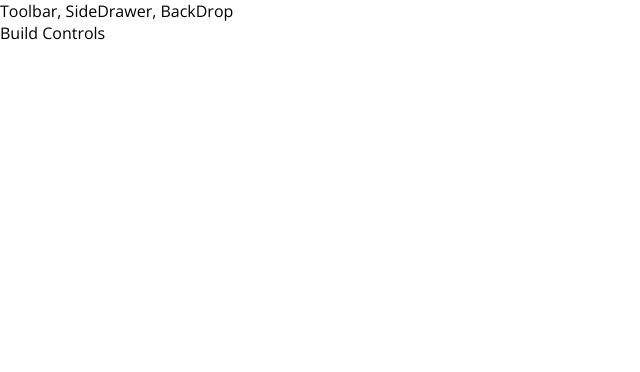
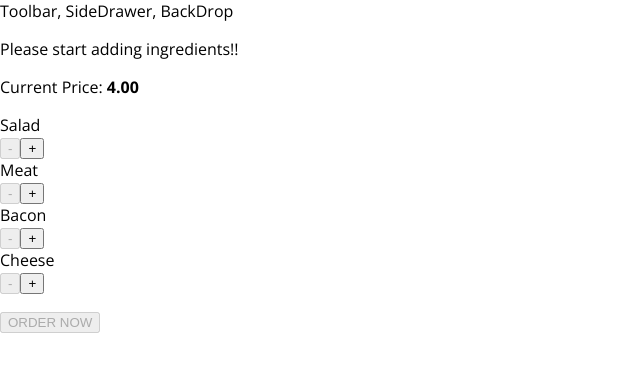
Before and after one commit to vipulparmar23/burger-builder, a React app: page / in a window 1280 px wide. Shown: the top 372 px of the page, without its empty margins (0-640 px from the left). Built offline with nearby package versions, Linux system fonts and the light colour scheme.

Commit message:
add buildcontrols with order button

```diff
--- /dev/null
+++ b/src/component/Burger/BuildControls/BuildControl/BuildControl.css
@@ -0,0 +1,56 @@
+.BuildControl {
+    display: flex;
+    justify-content: space-between;
+    align-items: center;
+    margin: 5px 0;
+}
+
+.BuildControl button {
+    display: block;
+    font: inherit;
+    padding: 5px;
+    margin: 0 5px;
+    width: 80px;
+    border: 1px solid #AA6817;
+    cursor: pointer;
+    outline: none;
+}
+
+.BuildControl button:disabled {
+    background-color: #AC9980;
+    border: 1px solid #7E7365;
+    color: #ccc;
+    cursor: default;
+}
+
+.BuildControl button:hover:disabled {
+    background-color: #AC9980;
+    color: #ccc;
+    cursor: not-allowed;
+}
+
+.Label {
+    padding: 10px;
+    font-weight: bold;
+    width: 80px;
+}
+
+.BuildControl .Less {
+    background-color: #D39952;
+    color: white;
+}
+
+.BuildControl .More {
+    background-color: #8F5E1E;
+    color: white;
+}
+
+.BuildControl .Less:hover, .BuildControl .Less:active {
+    background-color: #DAA972;
+    color: white;
+}
+
+.BuildControl .More:hover,.BuildControl .More:active {
+    background-color: #99703F;
+    color: white;
+}
--- /dev/null
+++ b/src/component/Burger/BuildControls/BuildControl/BuildControl.js
@@ -0,0 +1,13 @@
+import React from 'react';
+
+import classes from './BuildControl.css';
+
+const BuildControl = (props) => (
+    <div className = {classes.BuildControl}>
+        <div className = {classes.Label}>{props.label}</div>
+        <button className = {classes.Less} onClick = {props.removed} disabled = {props.disabled}>-</button>
+        <button className = {classes.More} onClick = {props.added}>+</button>
+    </div>
+);
+
+export default BuildControl;
--- /dev/null
+++ b/src/component/Burger/BuildControls/BuildControls.css
@@ -0,0 +1,51 @@
+.BuildControls {
+    width: 100%;
+    background-color: #CF8F2E;
+    display: flex;
+    flex-flow: column;
+    align-items: center;
+    box-shadow: 0 2px 1px #ccc;
+    margin: auto;
+    padding: 1px 0;
+}
+
+.OrderButton {
+    background-color: #DAD735;
+    outline: none;
+    cursor: pointer;
+    border: 1px solid #966909;
+    color: #966909;
+    font-family: inherit;
+    font-size: 1.2em;
+    padding: 15px 30px;
+    box-shadow: 2px 2px 2px #966909;
+}
+
+.OrderButton:hover, .OrderButton:active{
+    background-color: #A0DB41;
+    border: 1px solid #966909;
+    color: #966909;
+}
+
+.OrderButton:disabled {
+    background-color: #C7C6C6;
+    cursor: not-allowed;
+    border: 1px solid #ccc;
+    color: #888888;
+}
+
+.OrderButton:not(:disabled){
+    animation: enable 0.3s linear;
+}
+
+@keyframes enable {
+    0% {
+        transform: scale(1);
+    }
+    60% {
+        transform: scale(1.1);
+    }
+    100% {
+        transform: scale(1);
+    }
+}
--- /dev/null
+++ b/src/component/Burger/BuildControls/BuildControls.js
@@ -0,0 +1,33 @@
+import React from 'react';
+import BuildControl from './BuildControl/BuildControl';
+
+import classes from './BuildControls.css';
+
+const controls = [
+    {label: 'Salad', type: 'salad'},
+    {label: 'Meat', type: 'meat'},
+    {label: 'Bacon', type: 'bacon'},
+    {label: 'Cheese', type: 'cheese'}
+];
+
+const BuildControls = (props) => (
+    <div className = {classes.BuildControls}>
+        <p>Current Price: <strong>{props.price.toFixed(2)}</strong></p>
+        {controls.map(ctrl => (
+            <BuildControl
+                key = {ctrl.label}
+                label = {ctrl.label}
+                added = {() => props.ingredientAdded(ctrl.type)}
+                removed = {() => props.ingredientRemoved(ctrl.type)}
+                disabled = {props.disabled[ctrl.type]}
+                />
+        ))}
+        <p/>
+        <button
+            className = {classes.OrderButton}
+            disabled = {!props.purchasable}
+            >ORDER NOW</button>
+    </div>
+);
+
+export default BuildControls;
--- a/src/component/Burger/Burger.css
+++ b/src/component/Burger/Burger.css
@@ -2,7 +2,7 @@
     width: 1005;
     margin: auto;
     height: 250px;
-    /* overflow: scroll; */
+    overflow: auto;
     text-align: center;
     font-weight: bold;
     font-size: 1.2rem;
--- a/src/component/Burger/Burger.js
+++ b/src/component/Burger/Burger.js
@@ -2,13 +2,30 @@
 import Classes from './Burger.css';
 import BurgerIngredient from './BurgetIngredient/BurgerIngredient';
 
-const burger = (props) => {
-    return(
+const burger = (props) => { // [salad: 1, bacon: 1, cheese: 2, meat: 2]
+
+    let transformedIngredient = Object.keys(props.ingredients)
+        .map(igKey => {
+            console.log('igKey: ', igKey);
+            return [...Array(props.ingredients[igKey])].map((_, i) => {
+                console.log('igKey inside second map function: ', props.ingredients[igKey]);
+                console.log('i: ' ,igKey+i);
+                return <BurgerIngredient key={igKey + i} type={igKey} />
+            })
+        }).reduce((arr, el) => {
+            return arr.concat(el);
+        }, []);
+        console.log('TransformedIngredient: ',transformedIngredient);
+
+        if(transformedIngredient.length === 0){
+            transformedIngredient = <p>Please start adding ingredients!!</p>;
+        }
+
+    return (
         <div className={Classes.Burger}>
-            <BurgerIngredient type="bread-top"/>
-            <BurgerIngredient type="cheese"/>
-            <BurgerIngredient type="meat"/>
-            <BurgerIngredient type="bread-bottom"/>
+            <BurgerIngredient type="bread-top" />
+            {transformedIngredient}
+            <BurgerIngredient type="bread-bottom" />
         </div>
     );
 };
--- a/src/containers/BurgerBuilder/BurgerBuilder.js
+++ b/src/containers/BurgerBuilder/BurgerBuilder.js
@@ -1,13 +1,95 @@
 import React, { Component } from 'react';
 import Aux from '../../hoc/Auxiliary';
 import Burger from '../../component/Burger/Burger';
+import BuildControls from '../../component//Burger/BuildControls/BuildControls';
+
+const INGREDIENT_PRICES = {
+    salad: 0.5,
+    cheese: 0.4,
+    meat: 1.3,
+    bacon: 0.7
+}
 
 class BurgerBuilder extends Component {
+
+    state = {
+        ingredients:{
+            salad: 0,
+            bacon: 0,
+            cheese: 0,
+            meat: 0
+        },
+        totalPrice : 4,
+        purchasable: false
+    }
+
+    updatePurchasable = (ingredients) => {
+
+        const sum = Object.keys(ingredients)
+            .map(igKey => {
+                return ingredients[igKey];
+            })
+            .reduce((el, sum) => {
+                return sum + el;
+            }, 0);
+            this.setState({purchasable: sum > 0});
+    }
+
+    addIngredientHandler = (type) => {
+        // Update the count of a particular ingredient
+        const oldCount = this.state.ingredients[type];
+        const updatedCount = oldCount + 1;
+        const updatedIngredients = {
+            ...this.state.ingredients
+        }
+        updatedIngredients[type] = updatedCount;
+
+        // Update the price as ingredients are added
+        const priceAddition = INGREDIENT_PRICES[type];
+        const oldPrice = this.state.totalPrice;
+        const newPrice = oldPrice + priceAddition;
+        this.setState({totalPrice: newPrice, ingredients: updatedIngredients});
+        this.updatePurchasable(updatedIngredients);
+    }
+
+    removeIngredientHandler = (type) => {
+        const oldCount = this.state.ingredients[type];
+
+        if(oldCount <= 0){
+            return;
+        }
+        const updatedCount = oldCount - 1;
+        const updatedIngredients = {
+            ...this.state.ingredients
+        }
+        updatedIngredients[type] = updatedCount;
+
+        const oldPrice = this.state.totalPrice;
+        const priceDeduction = INGREDIENT_PRICES[type];
+        const newPrice = oldPrice - priceDeduction;
+        this.setState({totalPrice: newPrice, ingredients: updatedIngredients});
+        this.updatePurchasable(updatedIngredients);
+    }
+
     render() {
+        const disabledInfo = {
+            ...this.state.ingredients
+        };
+
+        for(let key in disabledInfo){
+            disabledInfo[key] = disabledInfo[key] <= 0
+        }
+
         return (
             <Aux>
-                <Burger />
-                <div>Build Controls</div>
+                <Burger ingredients = {this.state.ingredients}/>
+                <BuildControls
+                    ingredientAdded = {this.addIngredientHandler}
+                    ingredientRemoved = {this.removeIngredientHandler}
+                    disabled = {disabledInfo}
+                    price = {this.state.totalPrice}
+                    purchasable = {this.state.purchasable}
+                    />
             </Aux>
         );
     }
```
